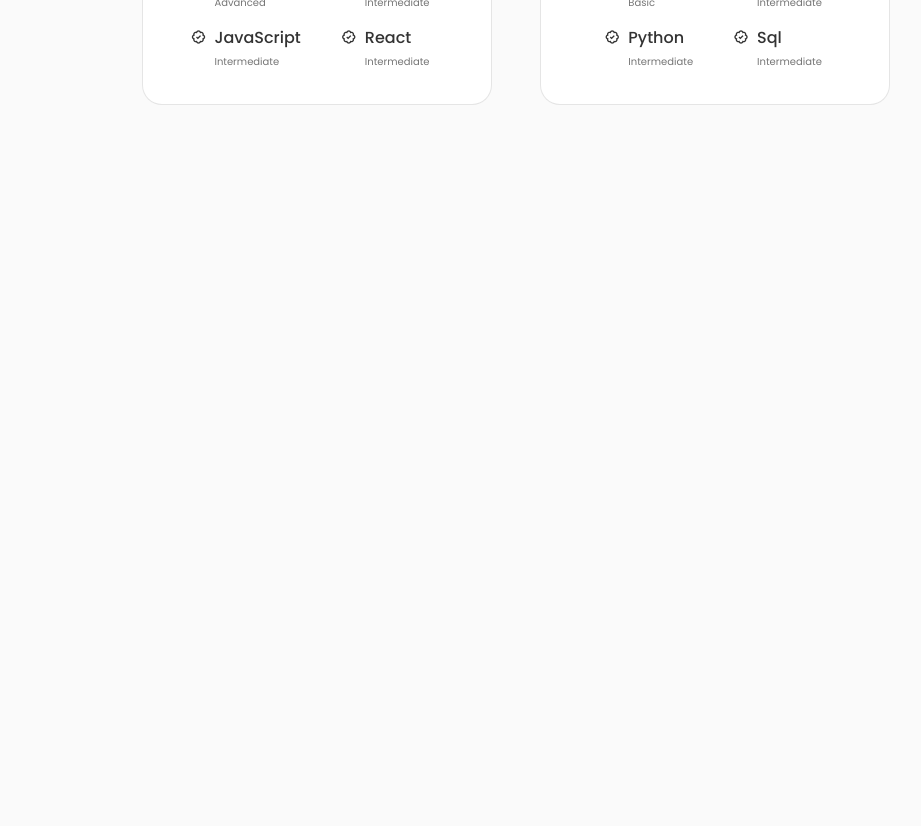
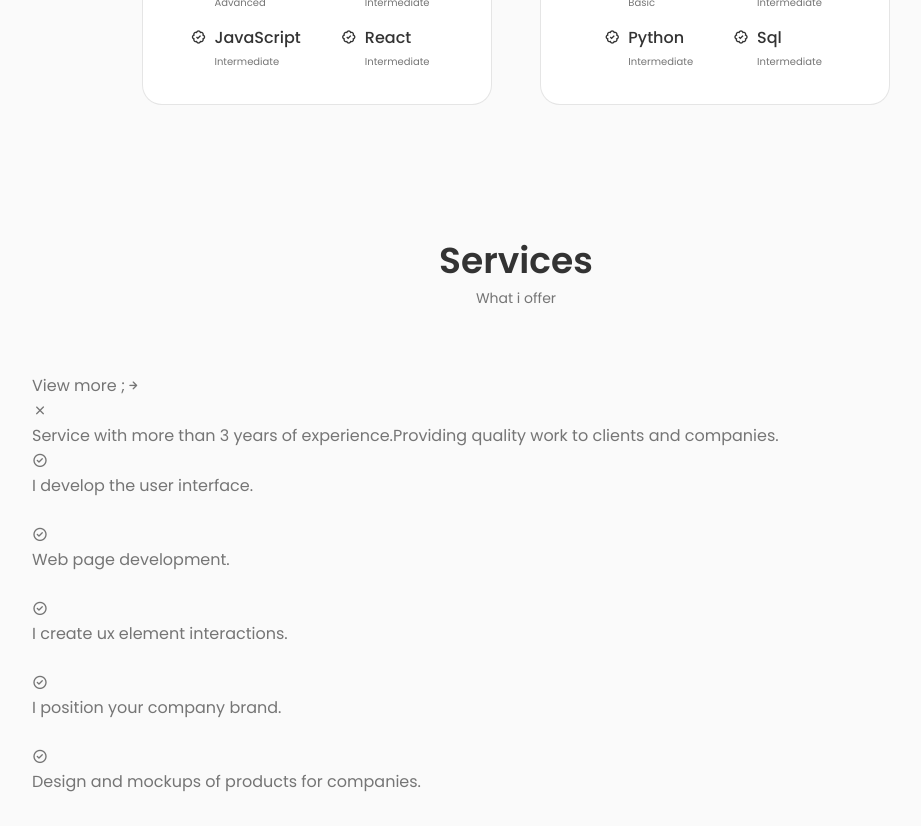
Before and after one commit to patryk77k/my-portfolio, a React (Create React App) app: page / in a window 1280 px wide. Shown: the part 1700-2526 px from the top of the page, without its empty margins (124-1045 px from the left). Before the commit the page ends 1837 px from the top, so only its background shows below. Built offline with nearby package versions, Linux system fonts and the light colour scheme.

Commit message:
services component created

```diff
--- a/src/App.js
+++ b/src/App.js
@@ -3,6 +3,7 @@ import Header from "./components/header/Header";
 import Home from "./components/home/Home";
 import About from "./components/about/About";
 import Skills from "./components/skills/Skills";
+import Services from "./components/services/Services";
 
 function App() {
   return (
@@ -12,6 +13,7 @@ function App() {
         <Home />
         <About />
         <Skills />
+        <Services />
       </main>
     </>
   );
--- /dev/null
+++ b/src/components/services/Services.jsx
@@ -0,0 +1,62 @@
+import React from "react";
+
+const Services = () => {
+  return (
+    <section className="services section" id="services">
+      <h2 className="section__title">Services</h2>
+      <span className="section__subtitle">What i offer</span>
+      <div className="services__container container grid">
+        <div className="services__content">
+          <div>
+            <i className="uil uil services__icon"></i>
+            <h3 className="services_title"></h3>
+          </div>
+          <span className="services__button">
+            View more ;
+            <i className="uil uil-arrow-right services_button-icon"></i>
+          </span>
+          <div className="services__modal">
+            <i className="uil uil-times services__modal-close"></i>
+            <h3 className="sevices__modal-title"></h3>
+            <p>
+              Service with more than 3 years of experience.Providing quality
+              work to clients and companies.
+            </p>
+            <ul className="services__modal-services grid">
+              <li className="services__modal-service">
+                <i className="uil uil-check-circle services__modal-icon"></i>
+                <p className="services__modal-info">
+                  I develop the user interface.
+                </p>
+              </li>
+              <li className="services__modal-service">
+                <i className="uil uil-check-circle services__modal-icon"></i>
+                <p className="services__modal-info">Web page development.</p>
+              </li>
+              <li className="services__modal-service">
+                <i className="uil uil-check-circle services__modal-icon"></i>
+                <p className="services__modal-info">
+                  I create ux element interactions.
+                </p>
+              </li>
+              <li className="services__modal-service">
+                <i className="uil uil-check-circle services__modal-icon"></i>
+                <p className="services__modal-info">
+                  I position your company brand.
+                </p>
+              </li>
+              <li className="services__modal-service">
+                <i className="uil uil-check-circle services__modal-icon"></i>
+                <p className="services__modal-info">
+                  Design and mockups of products for companies.
+                </p>
+              </li>
+            </ul>
+          </div>
+        </div>
+      </div>
+    </section>
+  );
+};
+
+export default Services;
```
Also changed, not shown: src/components/services/services.css (added).
